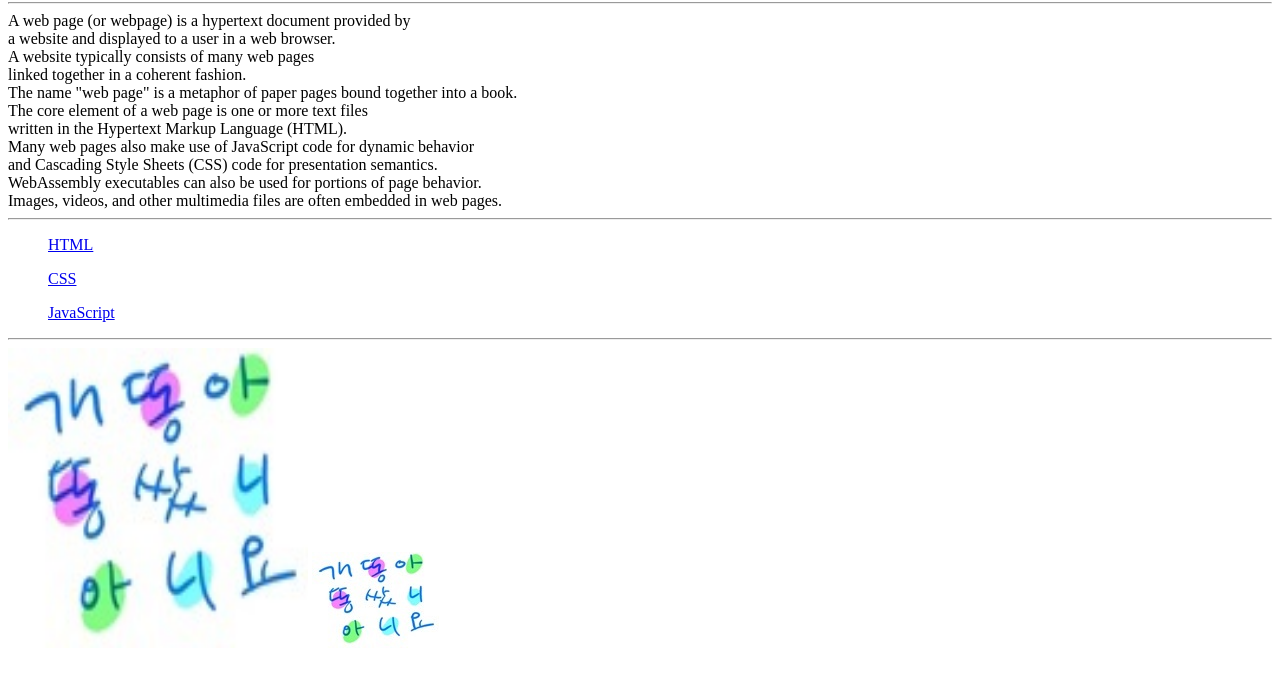
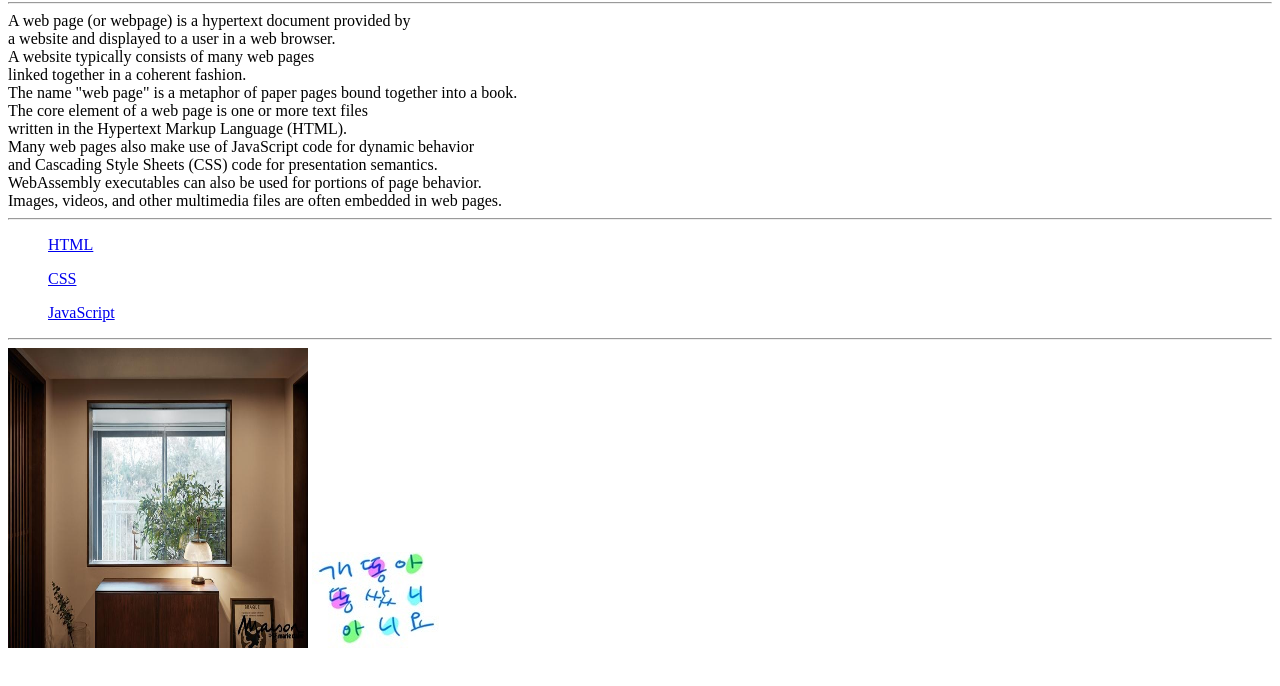
Before and after one commit to 30602hanakang/wed1, a plain HTML site: page index.html in a window 1280 px wide. Shown: the part 78-764 px from the top of the page. Drawn offline with Linux system fonts and the light colour scheme.

Commit message:
Update index.html

```diff
--- a/index.html
+++ b/index.html
@@ -26,7 +26,7 @@
     <ul><a href="css.html">CSS</a></ul>
     <ul><a href="JS.html">JavaScript</a></ul>
     <hr>
-    <img src="img\test2.jpg" alt="강하나" width="300" height="300">
+    <img src="img\test1.jpg" alt="강하나" width="300" height="300">
     <img src="img\test2.jpg" alt="" width="" height="">
 </body>
 </html>
```
